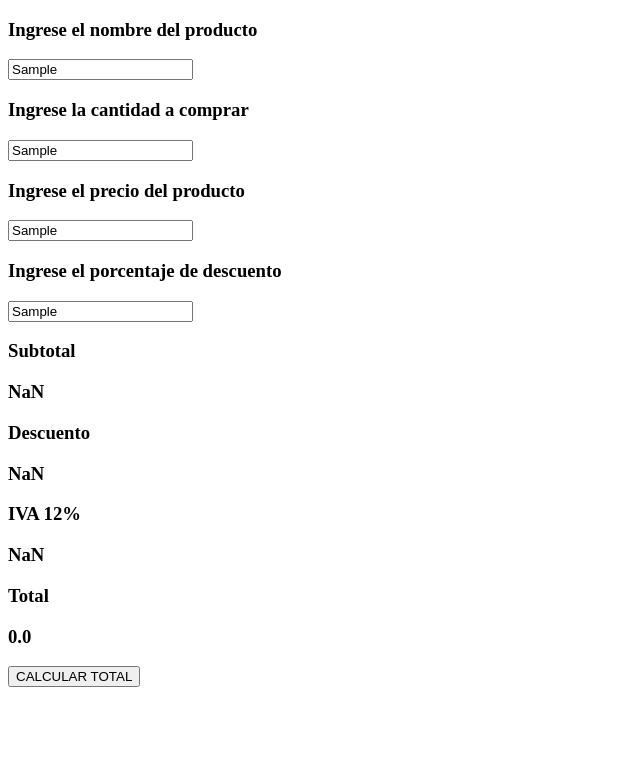
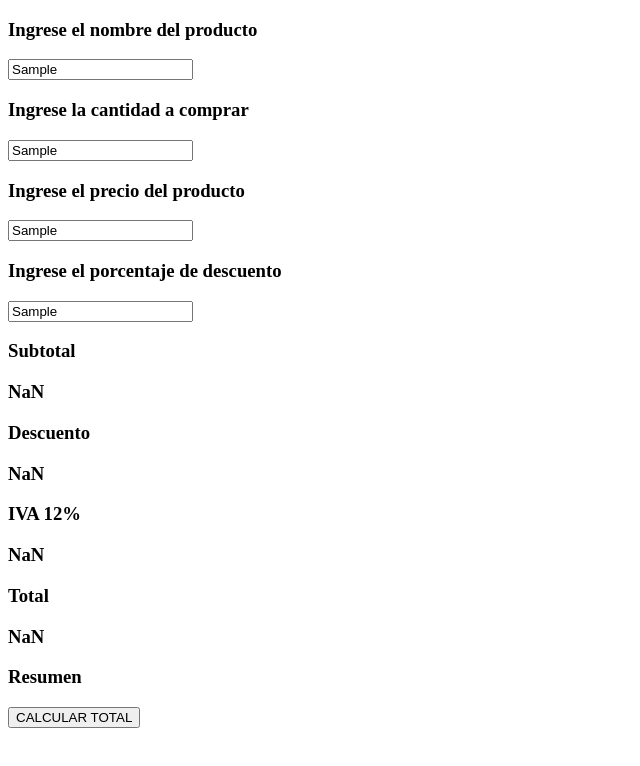
Before and after one commit to Angel-DGP/KrakeDev, a plain HTML site: page puntoDeVenta_v4/puntoDeVenta.html in a window 1280 px wide. Both pictures are taken after typing "Sample", "Sample", "Sample", "Sample" into the empty fields and a click on the button "CALCULAR TOTAL". Shown: the whole page, without its empty margins (0-640 px from the left). Drawn offline with Linux system fonts and the light colour scheme.

Commit message:
Las funciones correspondientes a calcular el total y mostrar han sido implementadas correctamente

```diff
--- a/puntoDeVenta_v4/puntoDeVenta.html
+++ b/puntoDeVenta_v4/puntoDeVenta.html
@@ -22,6 +22,7 @@
         <h3 id="lblValorIVA">0.0</h3>
         <h3>Total</h3>
         <h3 id="lblTotal">0.0</h3>
+        <h3 id="lblResumen">Resumen</h3>
 
         <input type="button" value="CALCULAR TOTAL"
         onclick="calcularValorTotal()"/>
--- a/puntoDeVenta_v4/puntoDeVenta.js
+++ b/puntoDeVenta_v4/puntoDeVenta.js
@@ -66,7 +66,9 @@ calcularValorTotal = function () {
         */
     mostrarTexto("lblValorIVA",valorIVA)
     //10. Invocar a calcularTotal y lo que devuelve guardar en la variable valorTotal
+    valorTotal= calcularTotal(valorSubtotal, valorDescuento,valorIVA)
     //11. Mostrar el resultado en el componente lblTotal
+    mostrarTexto("lblTotal",valorTotal)
     /*
         Caso de prueba:
             - cantidad: 10
--- a/puntoDeVenta_v4/serviciosPuntoDeVenta.js
+++ b/puntoDeVenta_v4/serviciosPuntoDeVenta.js
@@ -1,17 +1,19 @@
 calcularValorDescuento = function(monto,porcentajeDescuento){
     let valorDescuento = (porcentajeDescuento * monto) / 100
-    return valorDescuento.toFixed(1)
+    return valorDescuento
 }
 
 calcularIva= function(monto){
-    return iva = (monto/100) * 12
+    let iva = (monto/100) * 12
+    return iva
 }
 
 calcularSubtotal = function(precio, cantidad){
-    return subtotal = precio * cantidad
+    let subtotal = precio * cantidad
+    return subtotal
 }
 
 calcularTotal = function(subtotal,descuento,iva){
-    total = subtotal - descuento + iva
-
+    let total = subtotal - descuento + iva
+    return total.toFixed(2)
 }
```
